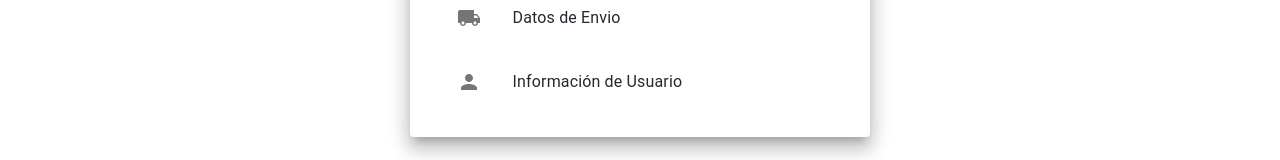
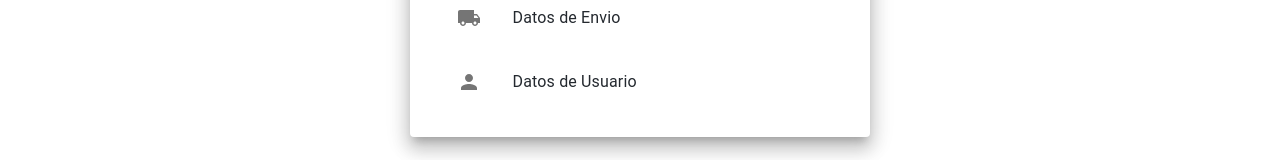
Before and after one commit to Cristian-M-B/E-Commerce, a Next.js app: page /profile in a window 1280 px wide. Shown: the part 528-688 px from the top of the page. Built offline with nearby package versions, Linux system fonts and the light colour scheme.

Commit message:
add links to user data and shipping data pages

```diff
--- a/src/pages/profile.js
+++ b/src/pages/profile.js
@@ -47,7 +47,7 @@ export default function Profile() {
                         <NextLink href='/' passHref>
                             <Link underline='none'>
                                 <ListItem>
-                                    <ListItemButton color='secondary'>
+                                    <ListItemButton>
                                         <ListItemIcon>
                                             <History />
                                         </ListItemIcon>
@@ -56,7 +56,7 @@ export default function Profile() {
                                 </ListItem>
                             </Link>
                         </NextLink>
-                        <NextLink href='/' passHref>
+                        <NextLink href='/shippingData' passHref>
                             <Link underline='none'>
                                 <ListItem>
                                     <ListItemButton>
@@ -68,14 +68,14 @@ export default function Profile() {
                                 </ListItem>
                             </Link>
                         </NextLink>
-                        <NextLink href='/' passHref>
+                        <NextLink href='/userData' passHref>
                             <Link underline='none'>
                                 <ListItem>
                                     <ListItemButton>
                                         <ListItemIcon>
                                             <Person />
                                         </ListItemIcon>
-                                        <ListItemText primary='Información de Usuario' />
+                                        <ListItemText primary='Datos de Usuario' />
                                     </ListItemButton>
                                 </ListItem>
                             </Link>
```
